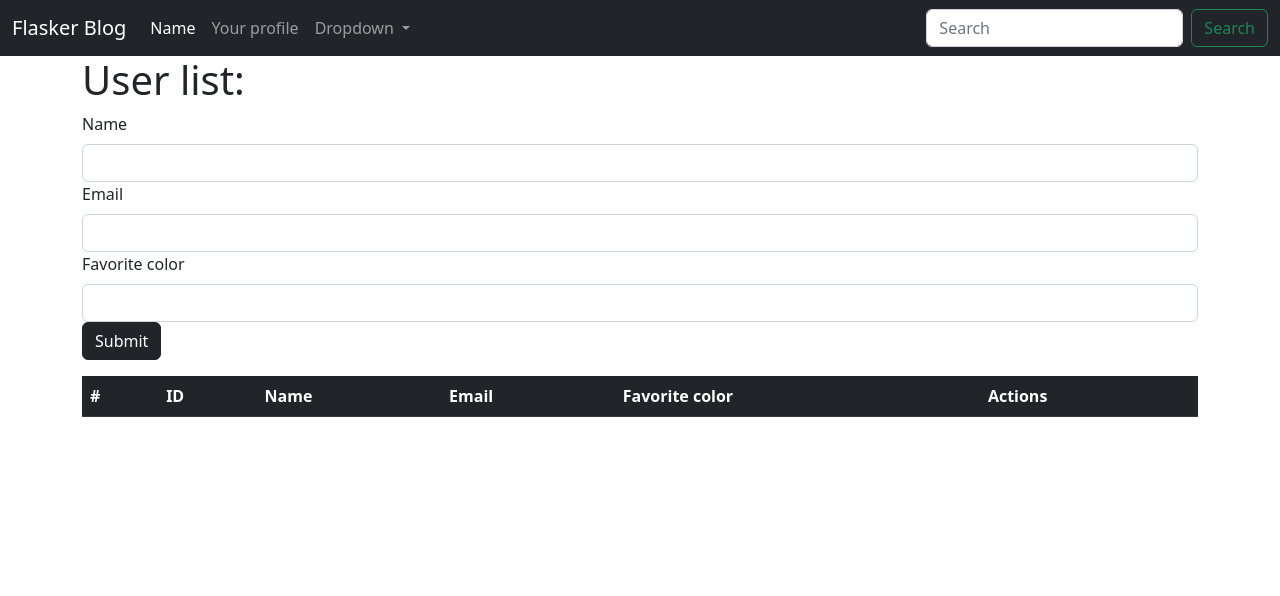
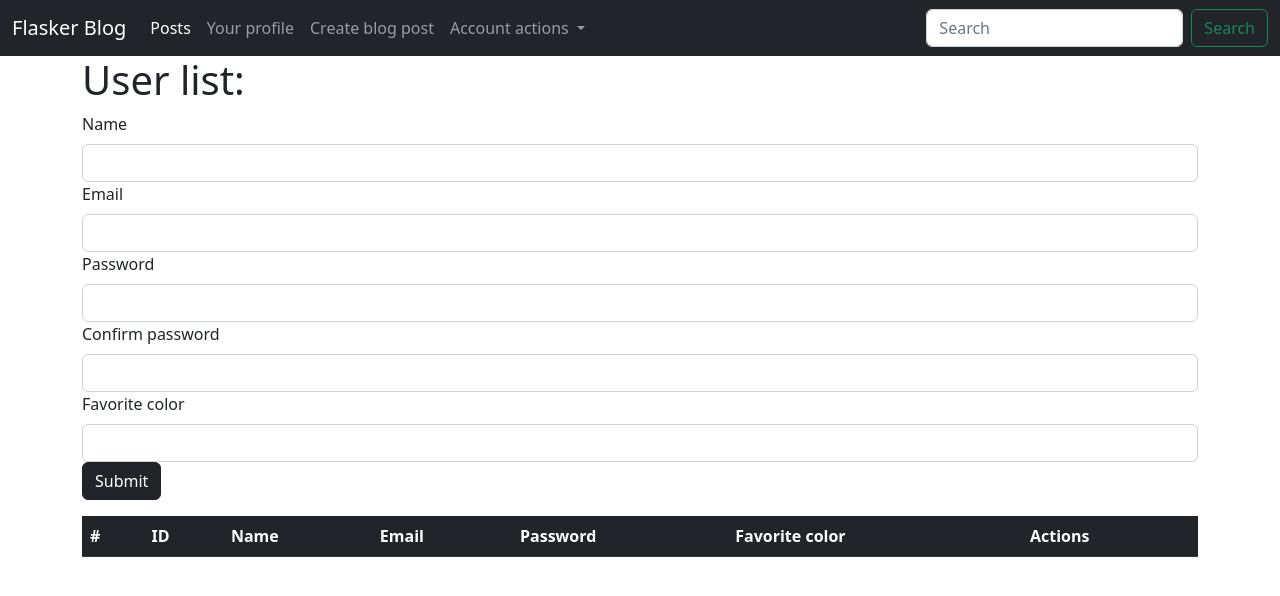
Before and after one commit to FabioVV/FlaskLearning, a Flask app: page /user/add in a window 1280 px wide. Shown: the top 596 px of the page. Run offline with Flask 2, Linux system fonts and the light colour scheme; lists and menus that the app fills with data are empty.

Commit message:
added posts

```diff
--- a/app.py
+++ b/app.py
@@ -1,11 +1,14 @@
-from flask import (Flask, flash, redirect, render_template, request, session,
-                   url_for)
+from flask import (Flask, flash, redirect, render_template, request, session,url_for)
 from flask_wtf import FlaskForm
-from wtforms import StringField, SubmitField
-from wtforms.validators import DataRequired
+from wtforms import StringField, SubmitField, PasswordField, BooleanField, EmailField, ValidationError
+from wtforms.widgets import TextArea
+from wtforms.validators import DataRequired, equal_to, length
 from flask_sqlalchemy import SQLAlchemy
 from flask_migrate import Migrate
 from datetime import datetime
+from werkzeug.security import generate_password_hash, check_password_hash
+from datetime import date
+
 
 app = Flask(__name__)
 app.secret_key = "supersecretkey"
@@ -16,22 +19,51 @@ app.config['SQLALCHEMY_DATABASE_URI'] = 'mysql+pymysql://root:guerra998@localhos
 db = SQLAlchemy(app)
 migrate = Migrate(app, db)
 
+# Blog post model creation
+class Posts(db.Model):
+    id = db.Column(db.Integer, primary_key = True)
+    title = db.Column(db.String(50))
+    content = db.Column(db.Text)
+    author = db.Column(db.String(75))
+    slug = db.Column(db.String(100))
+    date_posted = db.Column(db.DateTime, default = datetime.utcnow)
+#
+
 # User Model creation
 class Users(db.Model):
     id = db.Column(db.Integer, primary_key = True)
     name = db.Column(db.String(100), nullable=False)
     email = db.Column(db.String(120), nullable=False, unique = True)
     favorite_color = db.Column(db.String(120))
+    password_hash = db.Column(db.String(128))
     date_added = db.Column(db.DateTime, default = datetime.utcnow)
+
+    @property
+    def password(self):
+        raise AttributeError('Password is not a readable attribute.')
+
+    @password.setter
+    def password(self, password):
+        self.password_hash = generate_password_hash(password)
+
+    def verify_password(self, password):
+        return check_password_hash(self.password_hash, password)
+
     def __repr__(self) -> str:
         return '<Name %r>' % self.name
 #
+
 
 # User Form
 class UserForm(FlaskForm):
     name = StringField("Name", validators=[DataRequired()])
     email = StringField("Email", validators=[DataRequired()])
+
+    password_hash = PasswordField("Password",validators=[DataRequired(),equal_to('password_hash2', message='Password have to match!')])
+    password_hash2 = PasswordField("Confirm password", validators=[DataRequired()])
+
     favorite_color = StringField("Favorite color")
+
     submit = SubmitField("Submit")
 #
 
@@ -41,6 +73,20 @@ class NamerForm(FlaskForm):
     submit = SubmitField("Submit")
 #
 
+# Create Posts Class
+class PostForm(FlaskForm):
+    title = StringField("Title", validators=[DataRequired()])
+    content = StringField("Content", validators=[DataRequired()], widget=TextArea())
+    author = StringField("Author", validators=[DataRequired()])
+    slug = StringField("Slug", validators=[DataRequired()])
+    submit = SubmitField('Submit')
+#
+
+#JSON
+@app.route('/date')
+def getdate():
+    return {"Date": date.today()}
+#
 
 
 ## ROUTES AND CONTROLLERS BELlOW
@@ -72,13 +118,20 @@ def add_user():
     if form.validate_on_submit():
         user = Users.query.filter_by(email = form.email.data).first()
         if user is None:
-            user = Users(name = form.name.data, email = form.email.data, favorite_color = form.favorite_color.data)
+            hashedpasswd = generate_password_hash(form.password_hash.data, 'sha256')
+            user = Users(name = form.name.data,
+            email = form.email.data,
+            password_hash = hashedpasswd,
+            favorite_color = form.favorite_color.data)
+
             db.session.add(user)
             db.session.commit()
+
         name = form.name.data
         form.name.data = ''
         form.email.data = ''
         form.email.favorite_color = ''
+        form.password_hash = ''
         flash("User created!")
     our_users = Users.query.order_by(Users.date_added)
     return render_template("add_user.html",form = form, name = name, our_users = our_users)
@@ -122,6 +175,32 @@ def delete(id:int):
         return redirect(url_for("add_user"))
 #
 
+# Add post page
+@app.route('/add-post', methods=['GET','POST'])
+def add_post():
+    form = PostForm()
+
+    if form.validate_on_submit():
+        post = Posts(title = form.title.data, content = form.content.data, author = form.author.data, slug = form.slug.data)
+        # Clear the form
+        form.title.data = ''
+        form.content.data = ''
+        form.author.data = ''
+        form.slug.data = ''
+
+        db.session.add(post)
+        db.session.commit()
+        flash("Blog Post Submitted")
+    return render_template('add_post.html', form = form)
+#
+
+# Show posts
+@app.route('/posts')
+def posts():
+    # grab all posts from the database
+    posts = Posts.query.order_by(Posts.date_posted)
+    return render_template('posts.html', posts = posts)
+#
 
 #Error handlers
 @app.errorhandler(404)
--- a/static/app.css
+++ b/static/app.css
@@ -0,0 +1,6 @@
+#posts{
+    display: flex;
+    flex-direction: column;
+    flex-wrap: wrap;
+    flex-grow: 1;
+}
--- a/static/app.js
+++ b/static/app.js
@@ -2,4 +2,4 @@ setTimeout(
     () =>{
         document.getElementById("msg").remove()
     }
-,2000)
+,3000)
--- a/templates/add_user.html
+++ b/templates/add_user.html
@@ -10,6 +10,13 @@
 
     {{ form.email.label(class="form-label") }}
     {{ form.email(class="form-control") }}
+
+    {{ form.password_hash.label(class="form-label") }}
+    {{ form.password_hash(class="form-control") }}
+
+    {{ form.password_hash2.label(class="form-label") }}
+    {{ form.password_hash2(class="form-control") }}
+
 
     {{ form.favorite_color.label(class="form-label") }}
     {{ form.favorite_color(class="form-control") }}
@@ -24,6 +31,7 @@
         <th scope="col">ID</th>
         <th scope="col">Name</th>
         <th scope="col">Email</th>
+        <th scope="col">Password</th>
         <th scope="col">Favorite color</th>
         <th scope="col">Actions</th>
       </tr>
@@ -35,6 +43,7 @@
         <td>{{ our_user.id }}</td>
         <td>{{ our_user.name }}</td>
         <td>@{{ our_user.email }}</td>
+        <td class="pass">{{ our_user.password_hash }}</td>
         <td>{{ our_user.favorite_color }}</td>
         <td>
           <a type="button" class="btn btn-info" href="#">See user</a>
--- a/templates/nav.html
+++ b/templates/nav.html
@@ -8,14 +8,17 @@
       <div class="collapse navbar-collapse" id="navbarSupportedContent">
         <ul class="navbar-nav me-auto mb-2 mb-lg-0">
           <li class="nav-item">
-            <a class="nav-link active" aria-current="page" href="{{ url_for('name') }}">Name</a>
+            <a class="nav-link active" aria-current="page" href="{{ url_for('posts') }}">Posts</a>
           </li>
           <li class="nav-item">
             <a class="nav-link" href="#">Your profile</a>
           </li>
+          <li class="nav-item">
+            <a class="nav-link" href="{{url_for('add_post')}}">Create blog post</a>
+          </li>
           <li class="nav-item dropdown">
             <a class="nav-link dropdown-toggle" href="#" role="button" data-bs-toggle="dropdown" aria-expanded="false">
-              Dropdown
+              Account actions
             </a>
             <ul class="dropdown-menu">
               <li><a class="dropdown-item" href="#">Action</a></li>
```
Also changed, not shown: migrations/versions/4cd4cd29cf30_password_field.py (added, +32 -0 lines), migrations/versions/f3456d33a432_add_posts_model.py (added, +36 -0 lines), templates/add_post.html (added, +23 -0 lines), templates/posts.html (added, +19 -0 lines).
